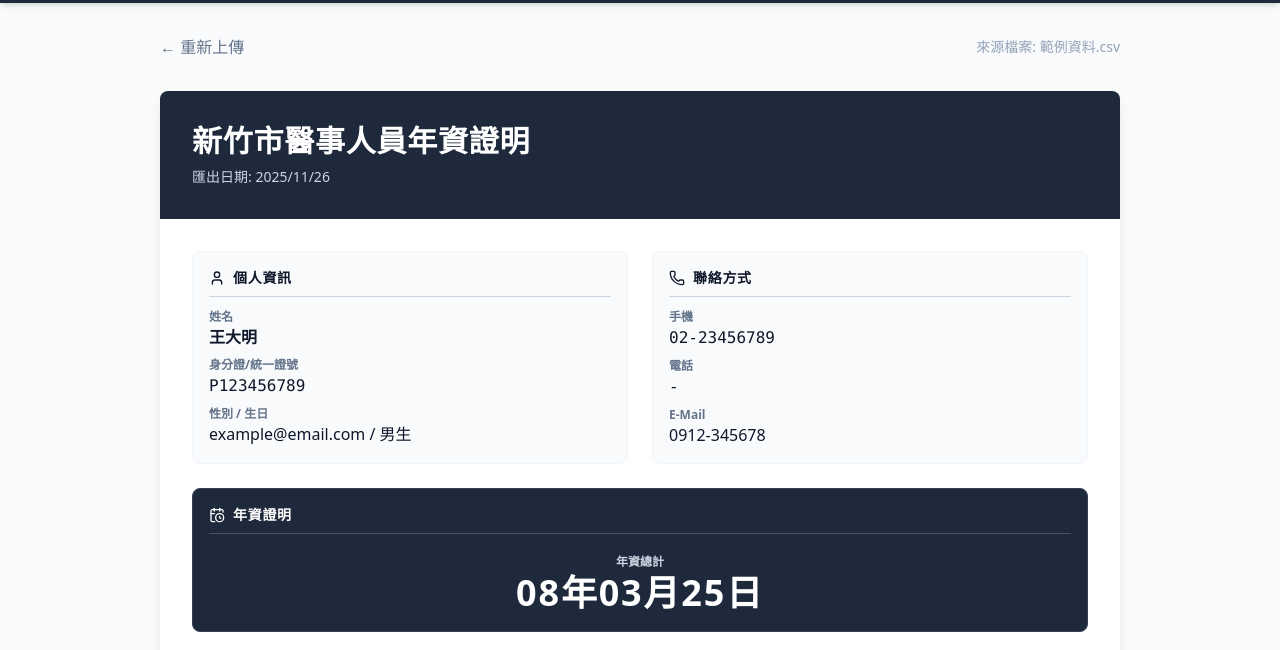
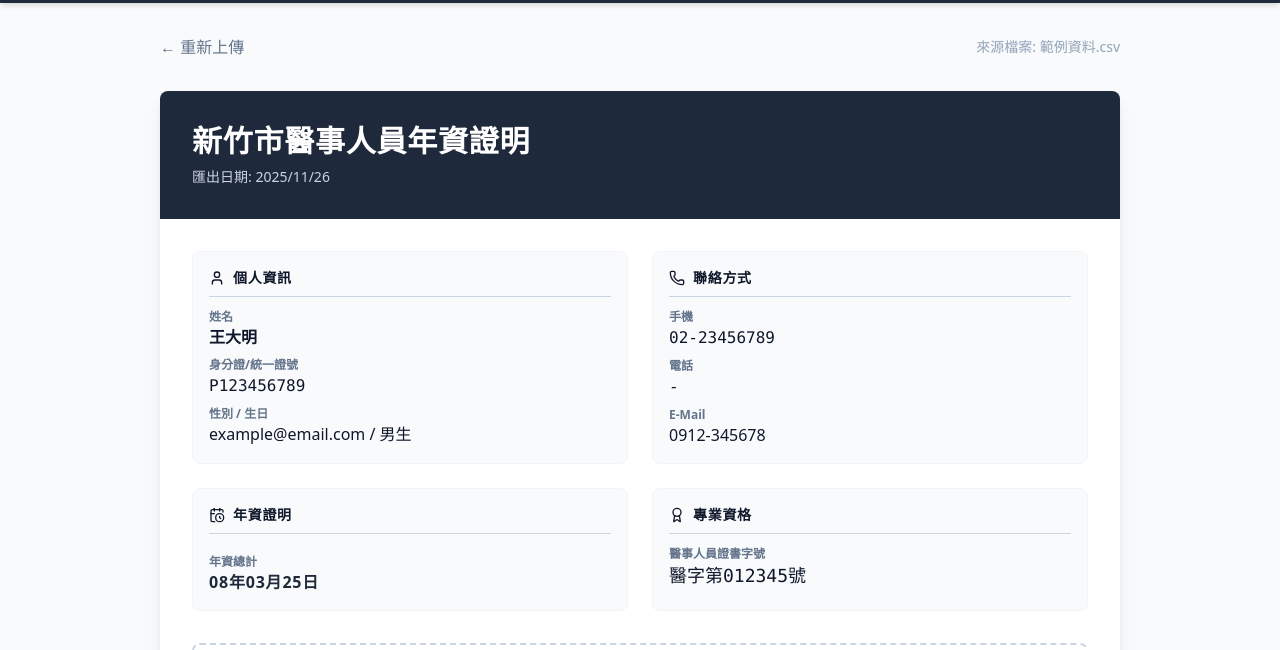
Before and after one commit to 71658-dev/Certificate-of-Employment, a plain HTML site: page index.html in a window 1280 px wide. Both pictures are taken after a click on the button "使用範例資料試試看". Shown: the part 71-721 px from the top of the page. Drawn offline with Linux system fonts and the light colour scheme.

Commit message:
年資證明區塊配色還原

```diff
--- a/index.html
+++ b/index.html
@@ -191,15 +191,15 @@
                             </div>
                         </div>
 
-                        <div class="bg-slate-800 border border-slate-700 p-4 rounded-lg print:rounded-none text-white md:col-span-2">
+                        <div class="border border-slate-100 p-4 rounded-lg print:rounded-none bg-slate-50">
                             <h3
-                                class="text-sm font-bold text-white uppercase tracking-wider mb-3 flex items-center border-b border-slate-600 pb-2">
+                                class="text-sm text-slate-900 font-bold uppercase tracking-wider mb-3 flex items-center border-b border-slate-300 pb-2">
                                 <i data-lucide="calendar-clock" class="w-4 h-4 mr-2"></i> 年資證明
                             </h3>
-                            <div class="text-center pt-2">
-                                <span class="text-xs font-bold text-slate-300 block uppercase">年資總計</span>
+                            <div class="pt-2">
+                                <span class="text-xs text-slate-500 font-bold block uppercase">年資總計</span>
                                 <span id="infoSeniority"
-                                    class="text-4xl font-bold text-white leading-tight tracking-wider">計算中...</span>
+                                    class="font-bold leading-tight tracking-wider">計算中...</span>
                             </div>
                         </div>
 
```
